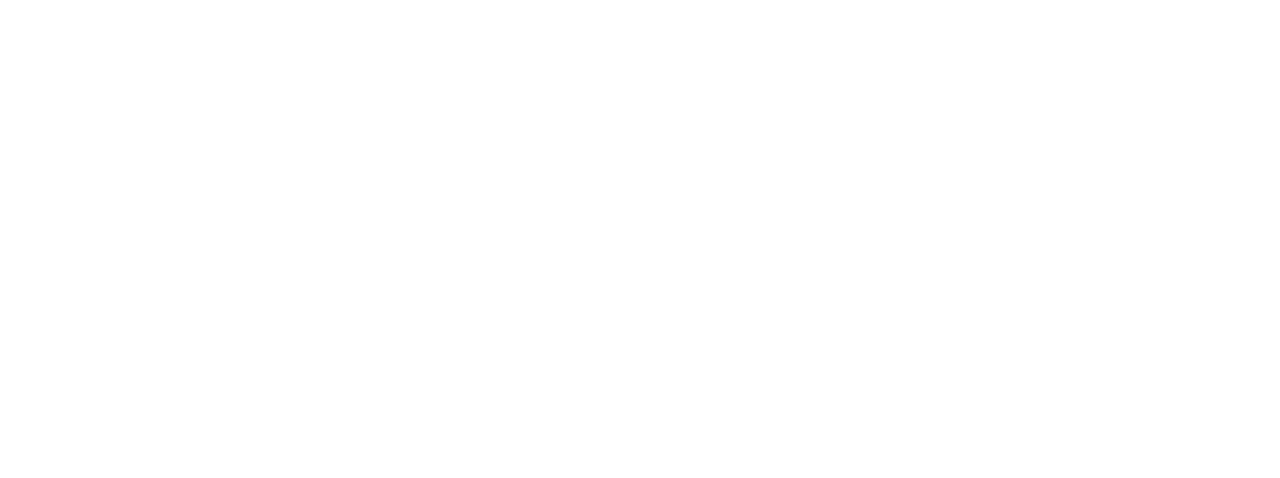
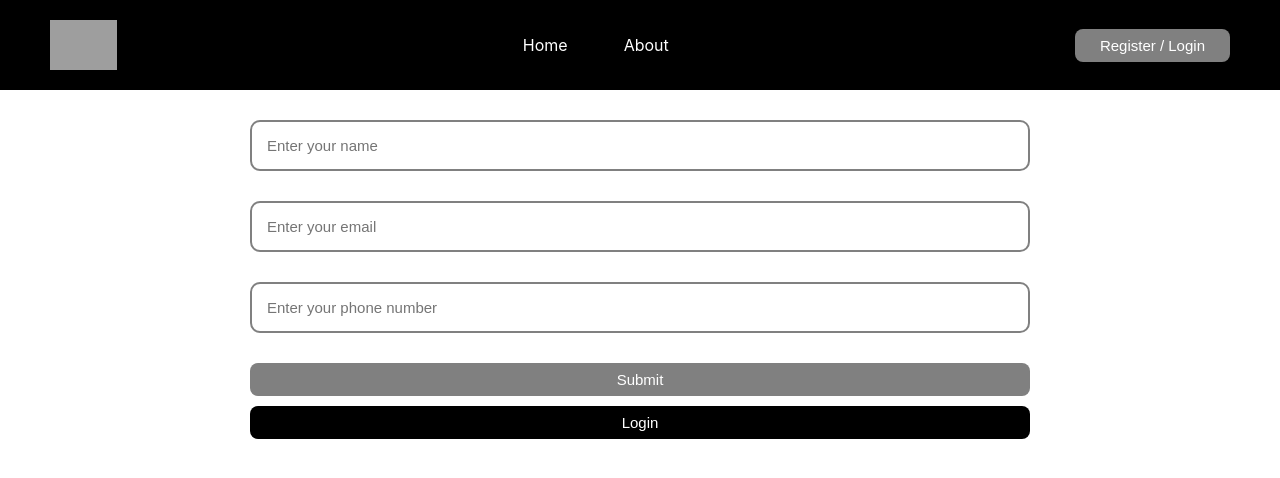
Before and after one commit to DarshanBohara08/react-router, a React (Create React App) app: page /login in a window 1280 px wide. Before the commit this address had no page. Shown: the top 478 px of the page. Built offline with nearby package versions, Linux system fonts and the light colour scheme; grey boxes are pictures that could not be loaded.

Commit message:
feat:register form

```diff
--- a/src/App.js
+++ b/src/App.js
@@ -3,13 +3,19 @@
 import { Route, Routes } from "react-router-dom";
 import { Home } from "./components/Home";
 import { About } from "./components/About";
+import { Navbar } from "./components/Navbar";
+import { SuccessFullyLogin } from "./components/SuccessFullyLogin";
 
 function App() {
   return (
-    <Routes>
-      <Route path="/" element={<Home />} />
-      <Route path="about" element={<About />} />
-    </Routes>
+    <>
+      <Navbar />
+      <Routes>
+        <Route path="/" element={<Home />} />
+        <Route path="about" element={<About />} />
+        <Route path="/login" element={<SuccessFullyLogin />} />
+      </Routes>
+    </>
   );
 }
 
--- /dev/null
+++ b/src/components/Navbar.js
@@ -0,0 +1,29 @@
+import React, { useState } from "react";
+import { Link, Navigate, NavLink, useNavigate } from "react-router-dom";
+import "../style/Navbar.css";
+export const Navbar = () => {
+  const navigateUser = useNavigate();
+  return (
+    <header className="header">
+      <img
+        height={50}
+        src="
+        https://png.pngtree.com/png-vector/20200921/ourmid/pngtree-red-and-black-logo-png-image_2348180.jpg
+        "
+        aliceblue
+        alt="logo"
+      />
+      <nav className="nav">
+        <NavLink className="nav--link" to="/">
+          Home
+        </NavLink>
+        <NavLink className="nav--link" to="/about">
+          About
+        </NavLink>
+      </nav>
+      <button onClick={() => navigateUser("/login")} className="header--button">
+        Register / Login
+      </button>
+    </header>
+  );
+};
--- /dev/null
+++ b/src/components/SuccessFullyLogin.js
@@ -0,0 +1,69 @@
+import React, { useState } from "react";
+import { useNavigate } from "react-router-dom";
+import "../style/Form.css";
+export const SuccessFullyLogin = () => {
+  const [contactInfo, setContactInfo] = useState({
+    name: "",
+    email: "",
+    phonenumber: "",
+  });
+  /**
+   * This function sets value of state onchange
+   * @param {*} event - in every onchange we will take event
+   */
+  const handleChange = (event) => {
+    event.preventDefault();
+    const value = event.target.value;
+    setContactInfo({
+      ...contactInfo,
+      [event.target.name]: value,
+    });
+  };
+  /**
+   *  This function sets the value of form in state on submit
+   * @param {*} e
+   */
+  const handleSubmit = (e) => {
+    e.preventDefault();
+    const userData = {
+      name: contactInfo.name,
+      email: contactInfo.email,
+      phoneNumber: contactInfo.phonenumber,
+    };
+    console.log("userData", userData);
+  };
+  return (
+    <div className="formContainer">
+      <form onSubmit={(e) => handleSubmit(e)} className="form" method="post">
+        <input
+          className="form--input"
+          type="text"
+          name="name"
+          placeholder="Enter your name"
+          onChange={(event) => handleChange(event)}
+          value={contactInfo.name}
+        />
+        <input
+          className="form--input"
+          type="email"
+          name="email"
+          placeholder="Enter your email"
+          value={contactInfo?.email}
+          onChange={(event) => handleChange(event)}
+        />
+        <input
+          className="form--input"
+          type="number"
+          name="phonenumber"
+          value={contactInfo?.phonenumber}
+          placeholder="Enter your phone number"
+          onChange={(event) => handleChange(event)}
+        />
+        <input className="header--button" type="submit" />
+      </form>
+      <button style={{ backgroundColor: "black" }} className="header--button">
+        Login
+      </button>
+    </div>
+  );
+};
--- /dev/null
+++ b/src/style/Form.css
@@ -0,0 +1,23 @@
+.formContainer {
+  display: flex;
+  flex-direction: column;
+  padding: 30px 250px;
+  gap: 10px;
+}
+.form {
+  display: flex;
+  flex-direction: column;
+  gap: 30px;
+}
+
+.form--input {
+  outline: none;
+  padding: 15px;
+  font-size: 15px;
+  border: 2px solid grey;
+  border-radius: 10px;
+  -webkit-border-radius: 10px;
+  -moz-border-radius: 10px;
+  -ms-border-radius: 10px;
+  -o-border-radius: 10px;
+}
--- /dev/null
+++ b/src/style/Navbar.css
@@ -0,0 +1,41 @@
+.header {
+  background-color: #000000;
+  padding: 20px 50px;
+  display: flex;
+  justify-content: space-between;
+  align-items: center;
+}
+
+.nav {
+  display: flex;
+  gap: 30px;
+}
+.nav--link {
+  color: #ffffff;
+  text-decoration: none;
+  border: 1px solid transparent;
+  padding: 5px 12px;
+  border-radius: 5px;
+  -webkit-border-radius: 5px;
+  -moz-border-radius: 5px;
+  -ms-border-radius: 5px;
+  -o-border-radius: 5px;
+}
+
+.nav--link.active {
+  border: 1px solid aliceblue;
+}
+
+.header--button {
+  border: none;
+  font-size: 15px;
+  background-color: grey;
+  color: white;
+  padding: 8px 25px;
+  cursor: pointer;
+  border-radius: 8px;
+  -webkit-border-radius: 8px;
+  -moz-border-radius: 8px;
+  -ms-border-radius: 8px;
+  -o-border-radius: 8px;
+}
```
